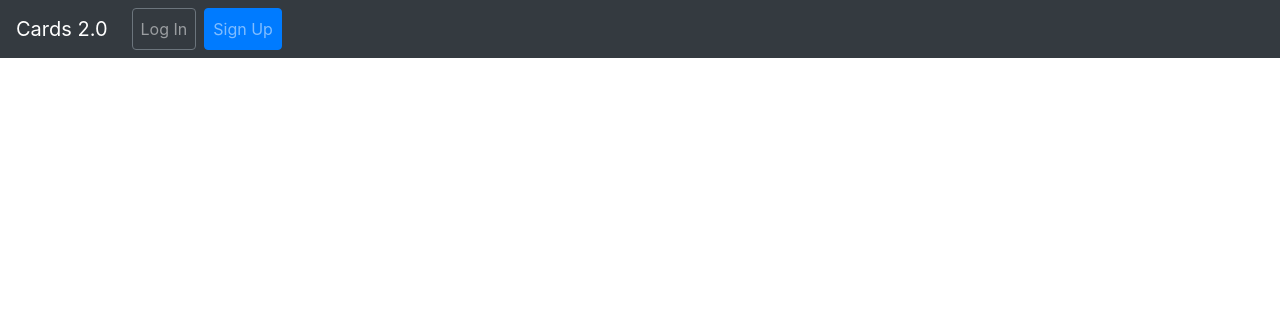
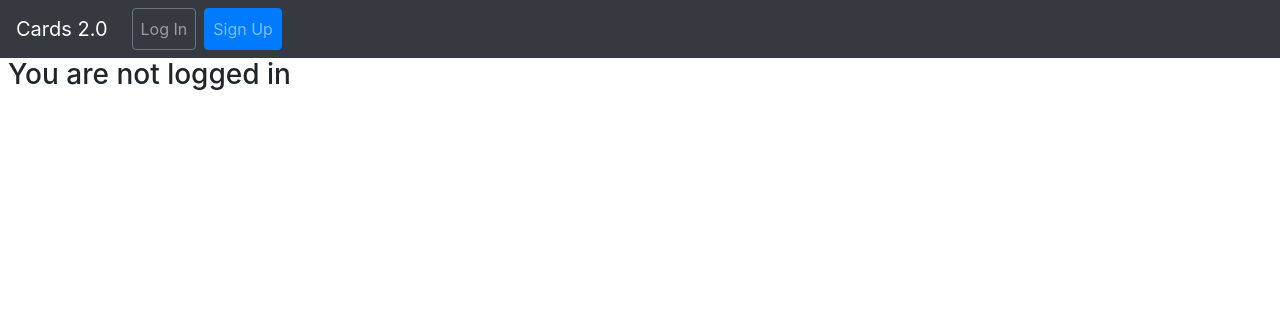
Before and after one commit to BaseCampCoding/django-unit-project-joseph-dylan-greg, a Django app: page /videos/ in a window 1280 px wide. Shown: the top 318 px of the page. Run offline with Django 3.2, Linux system fonts and the light colour scheme.

Commit message:
Adding else in videos

```diff
--- a/templates/videos.html
+++ b/templates/videos.html
@@ -103,7 +103,8 @@
        }
     }
 </script>
-
+{% else %}
+<h3 class="ml-2"> You are not logged in</h3>
 
 {% endif %}
 {% endblock content %}
```
